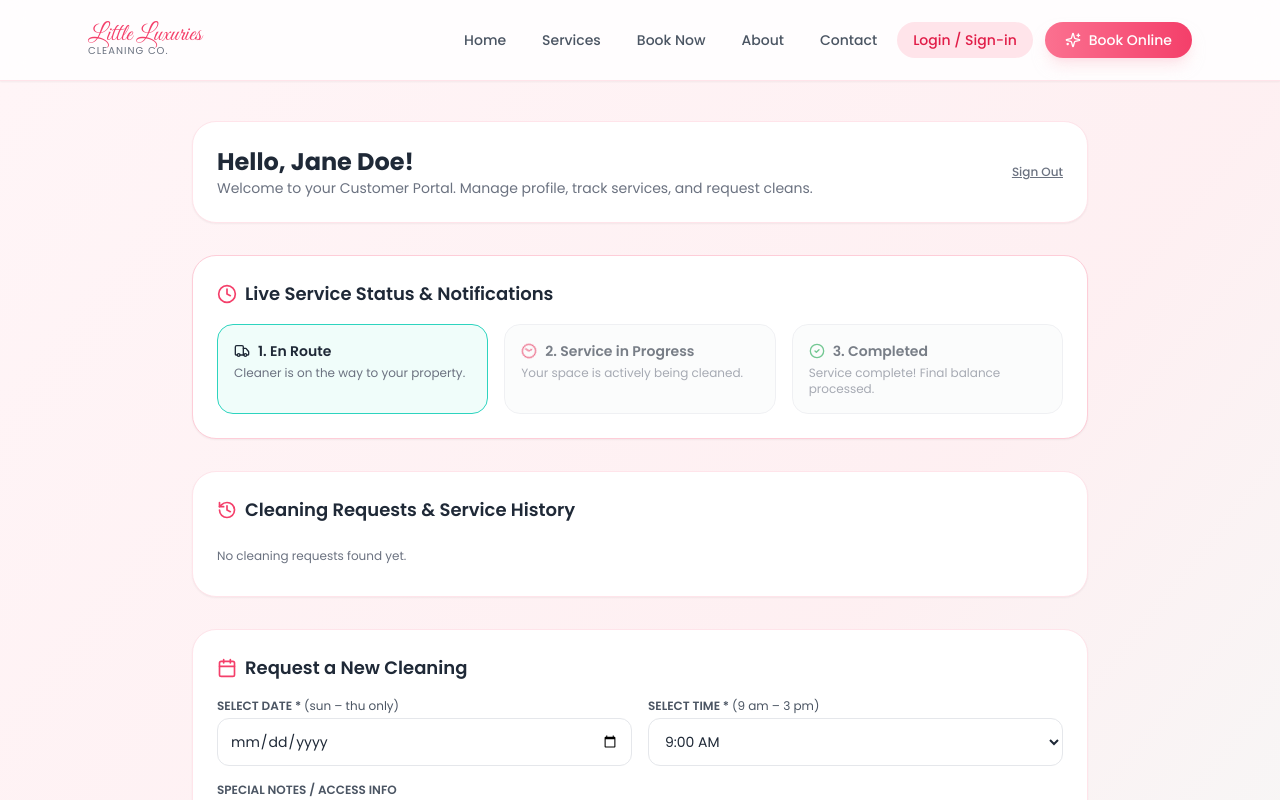
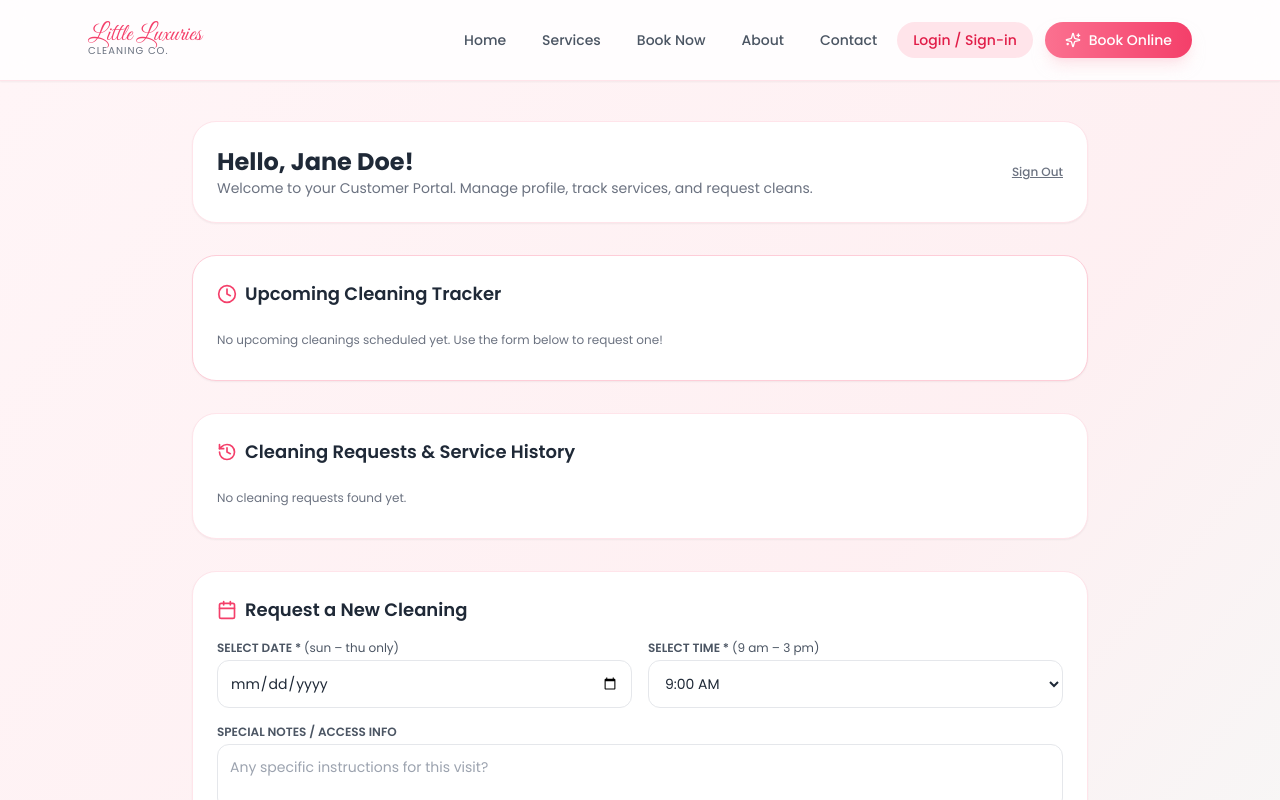
Before and after one commit to igascot47/little-luxuries-cleaning, a React (Vite) app: page /#/customer in a window 1280 px wide. Shown: the top 800 px of the page. Built offline with nearby package versions, Linux system fonts and the light colour scheme.

Commit message:
Update Customer.jsx

```diff
--- a/src/pages/Customer.jsx
+++ b/src/pages/Customer.jsx
@@ -1,9 +1,9 @@
 import { useState, useEffect } from 'react'
-import { User, Home, CreditCard, Clock, CheckCircle2, MapPin, Lock, ShieldCheck, Calendar, History, Truck } from 'lucide-react'
+import { Home, CreditCard, Clock, CheckCircle2, MapPin, Lock, ShieldCheck, Calendar, History, Truck, ChevronDown, ChevronUp } from 'lucide-react'
 import { saveBooking, loadBookings } from '../utils/schedule'
 
 export default function Customer() {
-  const [isLoggedIn, setIsLoggedIn] = useState(true) // Keeps portal unlocked for preview/testing
+  const [isLoggedIn, setIsLoggedIn] = useState(true)
   const [authMode, setAuthMode] = useState('login')
 
   // Auth Form State
@@ -21,6 +21,7 @@ export default function Customer() {
   // Past Cleanings & Schedule History
   const [cleaningsHistory, setCleaningsHistory] = useState([])
   const [successMessage, setSuccessMessage] = useState('')
+  const [expandedId, setExpandedId] = useState(null) // Accordion dropdown state
 
   const [bookingData, setBookingData] = useState({
     date: '',
@@ -31,12 +32,14 @@ export default function Customer() {
   // Sync schedule bookings from utility
   useEffect(() => {
     const currentBookings = loadBookings()
-    setCleaningsHistory(currentBookings)
+    // Sort so the latest date is always at the top
+    const sorted = [...currentBookings].sort((a, b) => new Date(b.date + 'T' + (b.time || '00:00')) - new Date(a.date + 'T' + (a.time || '00:00')))
+    setCleaningsHistory(sorted)
   }, [successMessage])
 
-  // Get active stage from latest booking
+  // Get active stage from the latest/upcoming appointment only
   const latestBooking = cleaningsHistory[0]
-  const currentStage = latestBooking?.serviceStage || 'En Route'
+  const currentStage = latestBooking?.serviceStage || 'Pending / Scheduled'
 
   // Only allow Sunday (0) to Thursday (4)
   const isAllowedDay = (dateString) => {
@@ -72,11 +75,15 @@ export default function Customer() {
       notes: bookingData.notes,
       service: 'Returning Customer Clean',
       status: 'confirmed',
-      serviceStage: 'En Route'
+      serviceStage: 'Pending / Scheduled'
     })
 
     setSuccessMessage(`Successfully requested a clean for ${bookingData.date} at ${bookingData.time}!`)
     setBookingData({ date: '', time: '9:00 AM', notes: '' })
+  }
+
+  const toggleAccordion = (id) => {
+    setExpandedId(expandedId === id ? null : id)
   }
 
   return (
@@ -156,15 +163,25 @@ export default function Customer() {
               </div>
             )}
 
-            {/* 1. LIVE SERVICE STATUS WIDGET */}
+            {/* 1. UPCOMING APPOINTMENT LIVE TRACKER */}
             <div className="bg-white rounded-3xl border border-blush-200 p-6 shadow-sm">
-              <div className="flex items-center gap-2 mb-4">
+              <div className="flex items-center justify-between mb-4">
+                <div className="flex items-center gap-2">
                   <Clock className="text-blush-500" size={20} />
-                <h2 className="text-lg font-semibold text-gray-800">Live Service Status & Notifications</h2>
+                  <h2 className="text-lg font-semibold text-gray-800">Upcoming Cleaning Tracker</h2>
+                </div>
+                {latestBooking && (
+                  <span className="text-xs font-semibold text-blush-600 bg-blush-50 px-3 py-1 rounded-full border border-blush-100">
+                    Next Clean: {latestBooking.date}
+                  </span>
+                )}
               </div>
 
+              {!latestBooking ? (
+                <p className="text-xs text-gray-500 py-2">No upcoming cleanings scheduled yet. Use the form below to request one!</p>
+              ) : (
                 <div className="grid grid-cols-1 md:grid-cols-3 gap-4">
-                <div className={`p-4 rounded-2xl border transition-all ${currentStage === 'En Route' ? 'bg-mint-50 border-mint-400 shadow-xs' : 'bg-gray-50 border-gray-200 opacity-60'}`}>
+                  <div className={`p-4 rounded-2xl border transition-all ${currentStage === 'En Route' ? 'bg-mint-50 border-mint-400 shadow-xs ring-2 ring-mint-300' : 'bg-gray-50 border-gray-200 opacity-60'}`}>
                     <div className="flex items-center gap-2 font-semibold text-sm mb-1 text-gray-800">
                       <Truck size={16} className="text-mint-600" />
                       <span>1. En Route</span>
@@ -172,7 +189,7 @@ export default function Customer() {
                     <p className="text-xs text-gray-500">Cleaner is on the way to your property.</p>
                   </div>
 
-                <div className={`p-4 rounded-2xl border transition-all ${currentStage === 'Service in Progress' ? 'bg-blush-50 border-blush-400 shadow-xs' : 'bg-gray-50 border-gray-200 opacity-60'}`}>
+                  <div className={`p-4 rounded-2xl border transition-all ${currentStage === 'Service in Progress' ? 'bg-blush-50 border-blush-400 shadow-xs ring-2 ring-blush-300' : 'bg-gray-50 border-gray-200 opacity-60'}`}>
                     <div className="flex items-center gap-2 font-semibold text-sm mb-1 text-gray-800">
                       <Clock size={16} className="text-blush-600 animate-spin" />
                       <span>2. Service in Progress</span>
@@ -180,7 +197,7 @@ export default function Customer() {
                     <p className="text-xs text-gray-500">Your space is actively being cleaned.</p>
                   </div>
 
-                <div className={`p-4 rounded-2xl border transition-all ${currentStage === 'Completed' ? 'bg-green-50 border-green-400 shadow-xs' : 'bg-gray-50 border-gray-200 opacity-60'}`}>
+                  <div className={`p-4 rounded-2xl border transition-all ${currentStage === 'Completed' ? 'bg-green-50 border-green-400 shadow-xs ring-2 ring-green-300' : 'bg-gray-50 border-gray-200 opacity-60'}`}>
                     <div className="flex items-center gap-2 font-semibold text-sm mb-1 text-gray-800">
                       <CheckCircle2 size={16} className="text-green-600" />
                       <span>3. Completed</span>
@@ -188,9 +205,10 @@ export default function Customer() {
                     <p className="text-xs text-gray-500">Service complete! Final balance processed.</p>
                   </div>
                 </div>
+              )}
             </div>
 
-            {/* 2. PAST CLEANINGS & REQUEST HISTORY */}
+            {/* 2. PAST CLEANINGS & DROPDOWN ACCORDION LIST */}
             <div className="bg-white rounded-3xl border border-blush-100 p-6 shadow-sm">
               <div className="flex items-center gap-2 mb-4">
                 <History className="text-blush-500" size={20} />
@@ -201,34 +219,56 @@ export default function Customer() {
                 <p className="text-xs text-gray-500 py-2">No cleaning requests found yet.</p>
               ) : (
                 <div className="space-y-3">
-                  {cleaningsHistory.map((item, idx) => (
-                    <div key={item.id || idx} className="p-4 rounded-2xl bg-gray-50 border border-gray-200 flex flex-col sm:flex-row justify-between items-start sm:items-center gap-2">
+                  {cleaningsHistory.map((item, idx) => {
+                    const itemId = item.id || `CLN-00${cleaningsHistory.length - idx}`
+                    const isExpanded = expandedId === itemId
+                    return (
+                      <div key={itemId} className="rounded-2xl bg-gray-50 border border-gray-200 overflow-hidden transition-all">
+                        {/* Dropdown Header */}
+                        <button
+                          onClick={() => toggleAccordion(itemId)}
+                          className="w-full p-4 flex items-center justify-between hover:bg-gray-100 transition-colors text-left"
+                        >
                           <div>
                             <div className="flex items-center gap-2">
-                          <span className="text-xs font-bold text-blush-600">{item.id || `CLN-00${idx + 1}`}</span>
+                              <span className="text-xs font-bold text-blush-600">{itemId}</span>
                               <span className="text-xs text-gray-400">•</span>
                               <span className="text-xs font-semibold text-gray-700">{item.date} at {item.time}</span>
                             </div>
                             <p className="text-sm font-medium text-gray-800 mt-0.5">{item.service || 'House Cleaning'}</p>
                           </div>
-                      <div className="text-left sm:text-right">
+
+                          <div className="flex items-center gap-3">
                             <span className={`text-[11px] font-medium px-2.5 py-0.5 rounded-full border capitalize ${
-                          item.status === 'confirmed' || item.status === 'Completed'
+                              item.serviceStage === 'Completed' || item.status === 'Completed'
                                 ? 'text-green-700 bg-green-50 border-green-200'
                                 : item.status === 'cancelled'
                                 ? 'text-red-700 bg-red-50 border-red-200'
                                 : 'text-amber-700 bg-amber-50 border-amber-200'
                             }`}>
-                          {item.serviceStage || item.status || 'Pending'}
+                              {item.serviceStage || item.status || 'Scheduled'}
                             </span>
+                            {isExpanded ? <ChevronUp size={18} className="text-gray-400" /> : <ChevronDown size={18} className="text-gray-400" />}
                           </div>
+                        </button>
+
+                        {/* Dropdown Content details */}
+                        {isExpanded && (
+                          <div className="p-4 bg-white border-t border-gray-200 text-xs text-gray-600 space-y-2">
+                            <p><strong>Service Address:</strong> {item.address || profile.address}</p>
+                            <p><strong>Contact Phone:</strong> {item.phone || profile.phone}</p>
+                            <p><strong>Service Status:</strong> {item.serviceStage || 'Scheduled'}</p>
+                            {item.notes && <p className="italic">"Notes: {item.notes}"</p>}
                           </div>
-                  ))}
+                        )}
+                      </div>
+                    )
+                  })}
                 </div>
               )}
             </div>
 
-            {/* 3. REQUEST NEW CLEANING FORM (Stays visible!) */}
+            {/* 3. REQUEST NEW CLEANING FORM */}
             <div className="bg-white rounded-3xl border border-blush-100 p-6 shadow-sm">
               <div className="flex items-center gap-2 mb-4">
                 <Calendar className="text-blush-500" size={20} />
```
Lines whose indentation alone changed are shown as unchanged.
